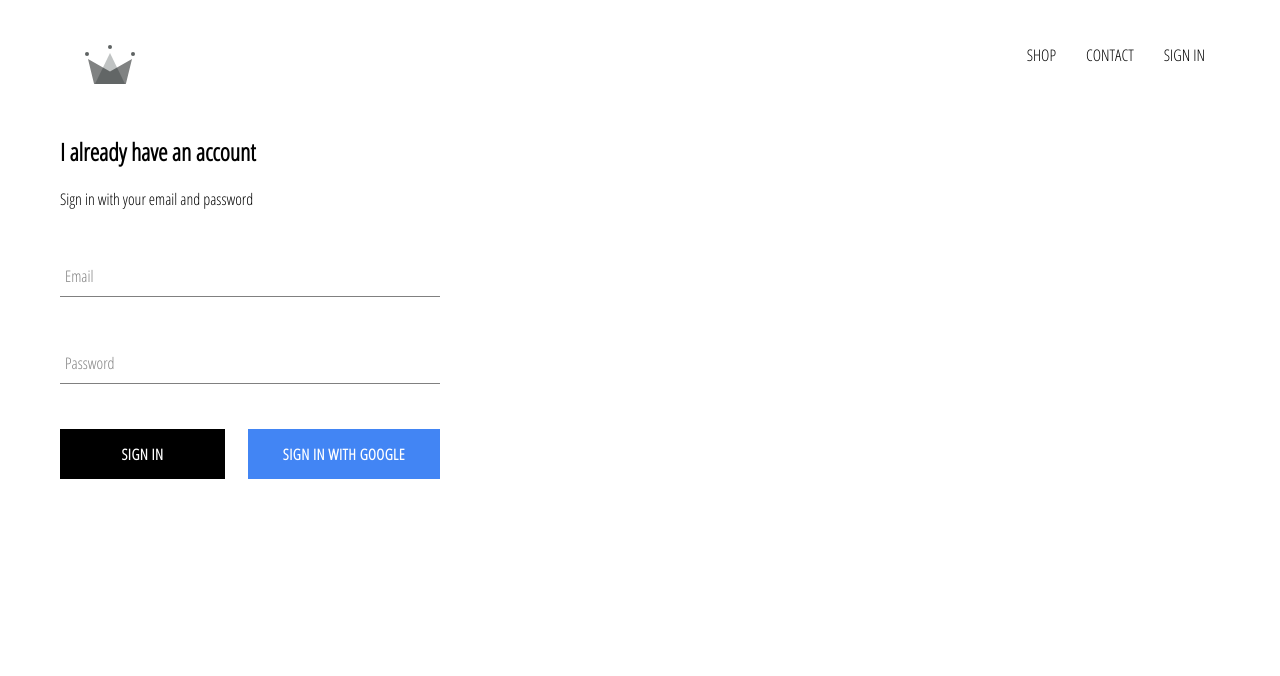
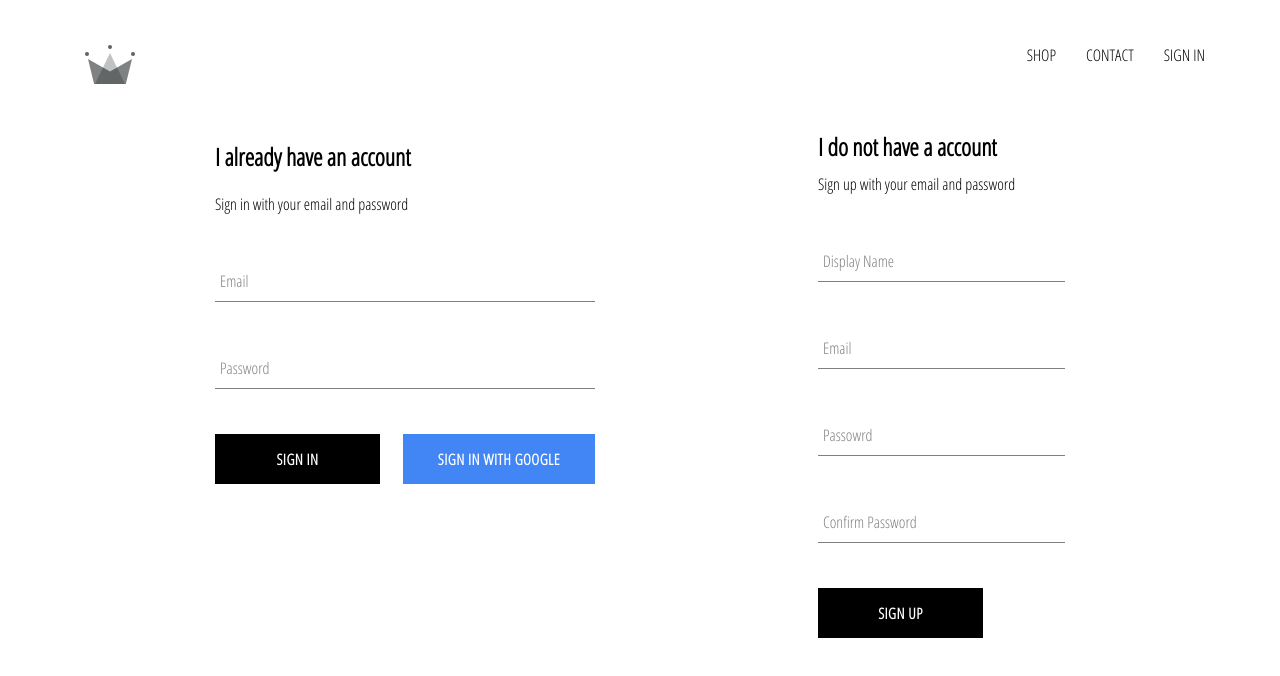
Before and after one commit to luisfvsanchez/clothing-app-learning, a React (Create React App) app: page /signin in a window 1280 px wide. Shown: the top 676 px of the page. Built offline with nearby package versions, Linux system fonts and the light colour scheme; no server answers.

Commit message:
firebase authentication, signup component

```diff
--- a/src/App.js
+++ b/src/App.js
@@ -7,7 +7,7 @@ import SigninSignupPage from './pages/signin-signup/signin-signup.component';
 import Header from './components/header/header.component';
 import {Route, Switch} from 'react-router-dom';
 
-import {auth} from './firebase/firebase.utils';
+import {auth, createUserProfileDocument} from './firebase/firebase.utils';
 
 
 class App extends React.Component {
@@ -22,8 +22,21 @@ class App extends React.Component {
   unsubscribedFromAuth = null;
 
   componentDidMount() {
-    this.unsubscribedFromAuth = auth.onAuthStateChanged((user) => {
-      this.setState({currentUser: user});
+    this.unsubscribedFromAuth = auth.onAuthStateChanged(async (userAuth) => {
+      if (userAuth) {
+        const userRef = await createUserProfileDocument(userAuth);
+
+        userRef.onSnapshot((snapShot) => {
+          this.setState({
+            currentUser: {
+              id: snapShot.id,
+              ...snapShot.data()
+            }
+          })
+        })
+      } else {
+        this.setState({currentUser: userAuth});
+      }
     });
   }
 
--- a/src/components/custom-button/custom-button.component.jsx
+++ b/src/components/custom-button/custom-button.component.jsx
@@ -13,6 +13,6 @@ const CustomButton = ({children, isGoogleSignIn, ...otherProps}) => (
 
 CustomButton.propTypes = {
   children: PropTypes.any,
-  isGoogleSignIn: PropTypes.bool,
+  isGoogleSignIn: PropTypes.string,
 };
 export default CustomButton;
--- a/src/components/sign-in/sign-in.component.jsx
+++ b/src/components/sign-in/sign-in.component.jsx
@@ -38,7 +38,7 @@ class SignIn extends React.Component {
 
         <form onSubmit={this.handleSubmit}>
           <FormInput handleChange={this.handleChange}
-            label='Email' name='emai' required value={this.state.email} type="email" />
+            label='Email' name='email' required value={this.state.email} type="email" />
           <FormInput handleChange={this.handleChange}
             label='Password' name='password' required value={this.state.password} type="password" />
           <div className='buttons'>
--- /dev/null
+++ b/src/components/sign-up/sign-up.component.jsx
@@ -0,0 +1,101 @@
+import React from 'react';
+
+import './sign-up.styles.scss';
+import FormInput from '../form-input/form-input.component';
+import CustomButton from '../custom-button/custom-button.component';
+
+import {auth, createUserProfileDocument} from '../../firebase/firebase.utils';
+
+class SignUp extends React.Component {
+  constructor() {
+    super();
+
+    this.state = {
+      displayName: '',
+      email: '',
+      password: '',
+      confirmPassword: '',
+    };
+  }
+
+  handleSubmit = async (event) => {
+    event.preventDefault();
+
+    const {displayName, email, password, confirmPassword} = this.state;
+
+    if (password !== confirmPassword){
+      alert('Passwords dont match!');
+      return;
+    }
+
+    try {
+      const {user} = await auth.createUserWithEmailAndPassword(email, password);
+
+     await createUserProfileDocument(user, {displayName});
+
+     this.setState({
+       displayName: '',
+       email: '',
+       password: '',
+       confirmPassword: '',
+     })
+
+    } catch(error) {
+      console.log(error);
+    }
+
+  };
+
+  handleChange = (event) => {
+    const {name, value} = event.target;
+
+    this.setState({[name]: value})
+  }
+
+  render() {
+    const {displayName, email, password, confirmPassword} = this.state;
+    return (
+      <div className='signu-up'>
+        <h2 className='title'>I do not have a account</h2>
+        <span>Sign up with your email and password</span>
+        <form className='sign-up-form' onSubmit={this.handleSubmit}>
+          <FormInput
+            type='text'
+            name='displayName'
+            value={displayName}
+            onChange={this.handleChange}
+            label='Display Name'
+            required/>
+
+          <FormInput
+            type='email'
+            name='email'
+            value={email}
+            onChange={this.handleChange}
+            label='Email'
+            required/>
+
+          <FormInput
+            type='password'
+            name='password'
+            value={password}
+            onChange={this.handleChange}
+            label='Passowrd'
+            required/>
+
+          <FormInput
+            type='password'
+            name='confirmPassword'
+            value={confirmPassword}
+            onChange={this.handleChange}
+            label='Confirm Password'
+            required/>
+
+          <CustomButton type='submit'>SIGN UP</CustomButton>
+        </form>
+      </div>
+    );
+  }
+}
+
+export default SignUp;
--- /dev/null
+++ b/src/components/sign-up/sign-up.styles.scss
@@ -0,0 +1,9 @@
+.sign-up {
+    display: flex;
+    flex-direction: column;
+    width: 380px;
+
+    .title {
+      margin: 10px 0;
+    }
+  }
--- a/src/firebase/firebase.utils.js
+++ b/src/firebase/firebase.utils.js
@@ -12,6 +12,32 @@ const config = {
   appId: '1:620459277306:web:4c5a3ec9535c77d57cc243',
 };
 
+export const createUserProfileDocument = async (userAuth, additionalData) => {
+  if (!userAuth) return;
+
+  const userRef = firestore.doc(`user/${userAuth.uid}`);
+
+  const snapShot = await userRef.get();
+
+  if (!snapShot.exists) {
+    const {displayName, email} = userAuth;
+    const createdAt = new Date();
+
+    try {
+      await userRef.set({
+        displayName,
+        email,
+        createdAt,
+        ...additionalData,
+      });
+    } catch (error) {
+      console.log('error creating user', error.message);
+    }
+  };
+
+  return userRef;
+};
+
 firebase.initializeApp(config);
 
 export const auth = firebase.auth();
--- a/src/pages/signin-signup/signin-signup.component.jsx
+++ b/src/pages/signin-signup/signin-signup.component.jsx
@@ -3,10 +3,12 @@ import React from 'react';
 import './signin-signup.styles.scss';
 
 import SignIn from '../../components/sign-in/sign-in.component';
+import SignUp from '../../components/sign-up/sign-up.component';
 
 const SignInSignUpPage = () => (
   <div className='sign-in-and-sign-up'>
     <SignIn />
+    <SignUp />
   </div>
 );
 
--- a/src/pages/signin-signup/signin-signup.styles.scss
+++ b/src/pages/signin-signup/signin-signup.styles.scss
@@ -0,0 +1,6 @@
+.sign-in-and-sign-up {
+    width: 850px;
+    display: flex;
+    justify-content: space-between;
+    margin: 30px auto;
+}
```
